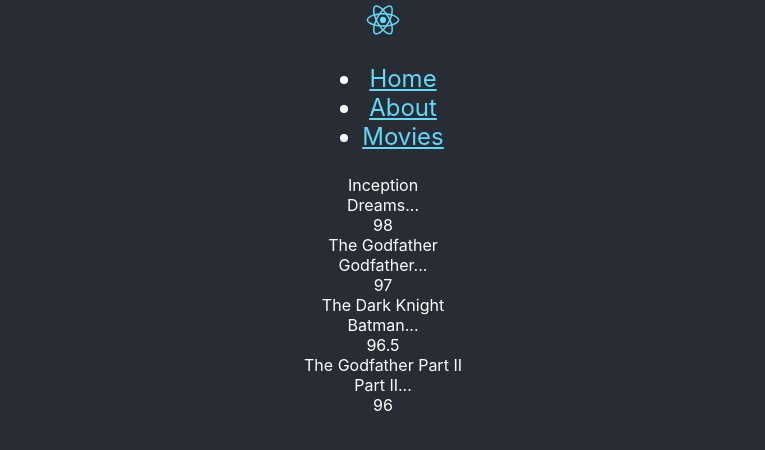
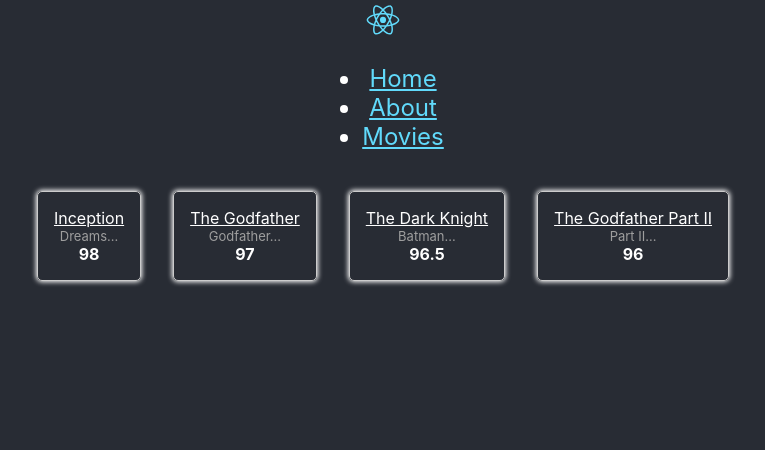
Before and after one commit to edu-testes/itvdn-react-adv-1, a React (Create React App) app: page /movies in a window 1280 px wide. Shown: the top 450 px of the page, without its empty margins (257-1022 px from the left). Built offline with nearby package versions, Linux system fonts and the light colour scheme.

Commit message:
Stylized Movies components

```diff
--- a/src/features/Movies/MovieCard.tsx
+++ b/src/features/Movies/MovieCard.tsx
@@ -1,15 +1,18 @@
+import { Link } from "react-router-dom";
+import "./Movies.css"
 interface MovieCardProps {
+  id: number;
   title: string;
   overview: string;
   popularity: number
 }
 
-export function MovieCard({title, overview, popularity}: MovieCardProps) {
+export function MovieCard({id, title, overview, popularity}: MovieCardProps) {
   return (
-    <div>
-    <div>{title}</div>
-    <div>{overview}</div>
-    <div>{popularity}</div>
+    <div className="Movies-card">
+    <Link to={`/movies/${id}`}>{title}</Link>
+    <div className="Movies-card-overview">{overview}</div>
+    <div className="Movies-card-pop">{popularity}</div>
   </div>
   )
 }
--- /dev/null
+++ b/src/features/Movies/Movies.css
@@ -0,0 +1,27 @@
+.Movies-list {
+  display: flex;
+  justify-content: center;
+}
+
+.Movies-card {
+  margin: 1rem;
+  padding: 1rem;
+  display: flex;
+  flex-direction: column;
+  border: 1px solid #ccc;
+  border-radius: 5px;
+  box-shadow: 0 0 5px 1px;
+}
+
+.Movies-card a {
+  color: white;
+}
+
+.Movies-card-overview {
+  font-size: small;
+  color: #9e9e9e;
+}
+
+.Movies-card-pop {
+  font-weight: bold;
+}
--- a/src/features/Movies/Movies.tsx
+++ b/src/features/Movies/Movies.tsx
@@ -10,10 +10,11 @@ interface MoviesProps {
 function Movies({ movies }: MoviesProps) {
   return (
     <section>
-      <div>
+      <div className="Movies-list">
         {movies.map((m) => (
           <MovieCard
             key={m.id}
+            id={m.id}
             title={m.title}
             overview={m.overview}
             popularity={m.popularity}
```
